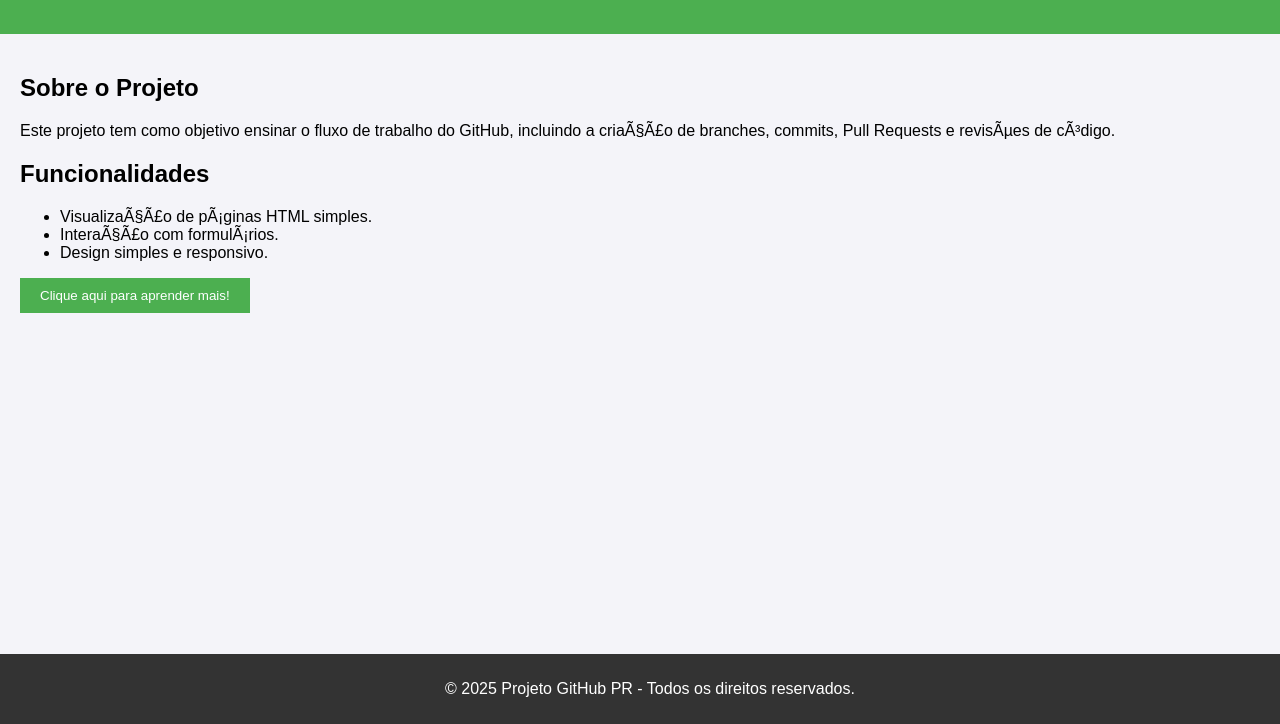
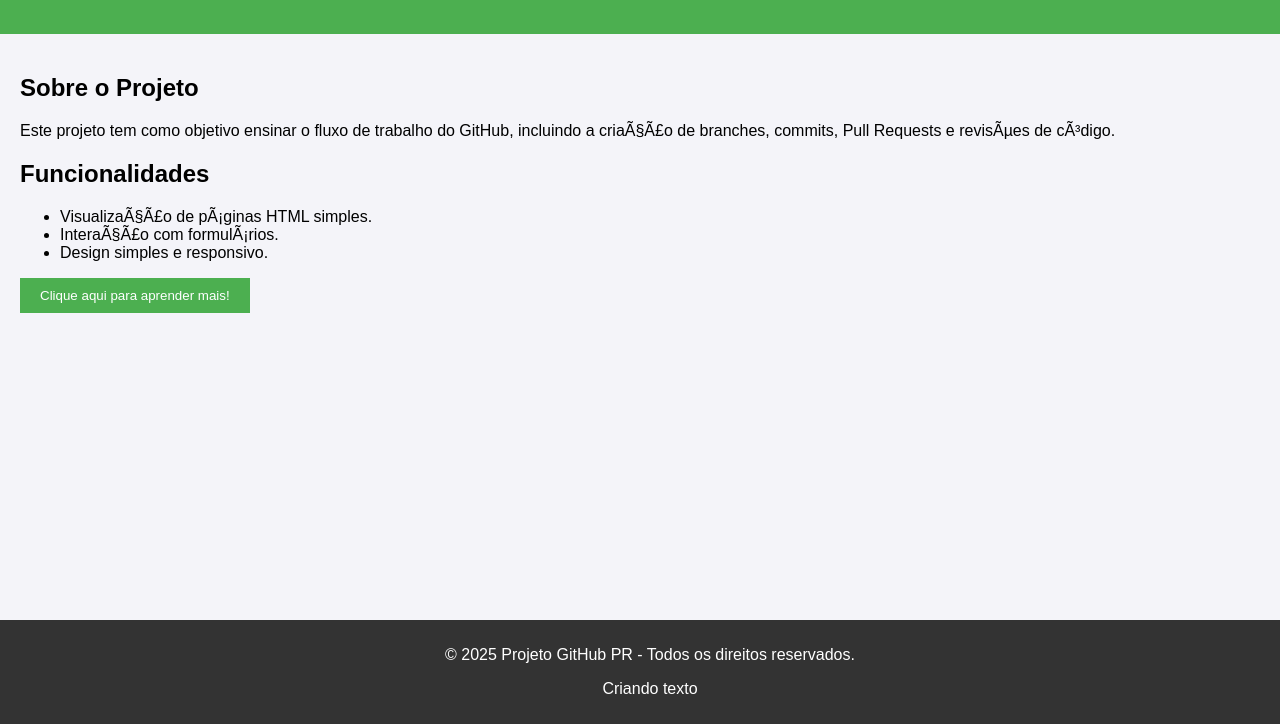
Before and after one commit to FernandoPaiv/RepoAlteracoes, a plain HTML site: page index.html in a window 1280 px wide. Shown: the part 76-800 px from the top of the page. Drawn offline with Linux system fonts and the light colour scheme.

Commit message:
Criado parágrafo t para correção de erros do arquivo

```diff
--- a/index.html
+++ b/index.html
@@ -69,6 +69,7 @@
 
 <footer>
     <p>&copy; 2025 Projeto GitHub PR - Todos os direitos reservados.</p>
+    <p>Criando texto</p>
 </footer>
 
 </body>
```
